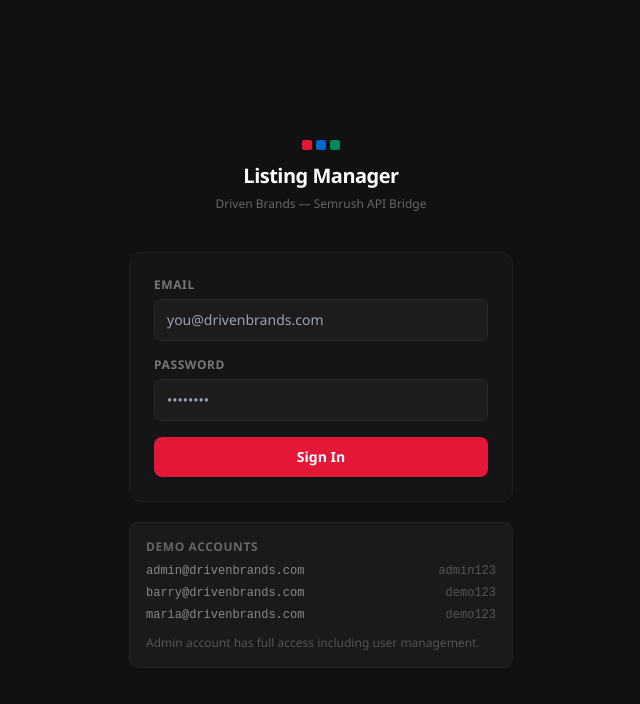
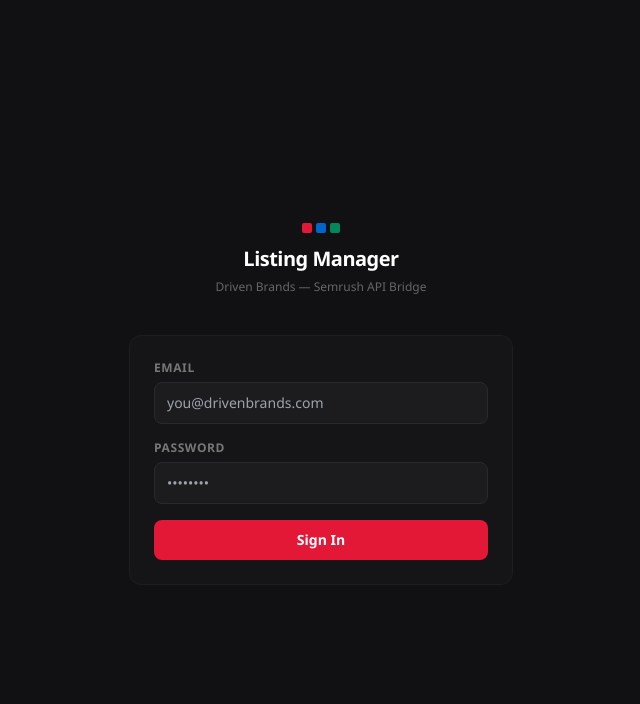
Before and after one commit to barryboggs/listings, a Next.js app: page /login in a window 1280 px wide. Shown: the top 704 px of the page, without its empty margins (319-959 px from the left). Built offline with nearby package versions, Linux system fonts and the light colour scheme.

Commit message:
Remove Demo Account text from login page

```diff
--- a/app/login/page.js
+++ b/app/login/page.js
@@ -116,32 +116,7 @@
           </form>
         </div>
 
-        {/* Demo credentials */}
-        <div
-          className="mt-5 rounded-lg p-4"
-          style={{ background: "#1a1a1d", border: "1px solid #222" }}
-        >
-          <p className="text-xs font-semibold mb-2 uppercase tracking-wider" style={{ color: "#666" }}>
-            Demo Accounts
-          </p>
-          <div className="space-y-1.5 font-mono text-xs" style={{ color: "#888" }}>
-            <div className="flex justify-between">
-              <span>admin@drivenbrands.com</span>
-              <span style={{ color: "#555" }}>admin123</span>
-            </div>
-            <div className="flex justify-between">
-              <span>barry@drivenbrands.com</span>
-              <span style={{ color: "#555" }}>demo123</span>
-            </div>
-            <div className="flex justify-between">
-              <span>maria@drivenbrands.com</span>
-              <span style={{ color: "#555" }}>demo123</span>
-            </div>
-          </div>
-          <p className="text-xs mt-3" style={{ color: "#555" }}>
-            Admin account has full access including user management.
-          </p>
-        </div>
+
       </div>
     </div>
   );
```
